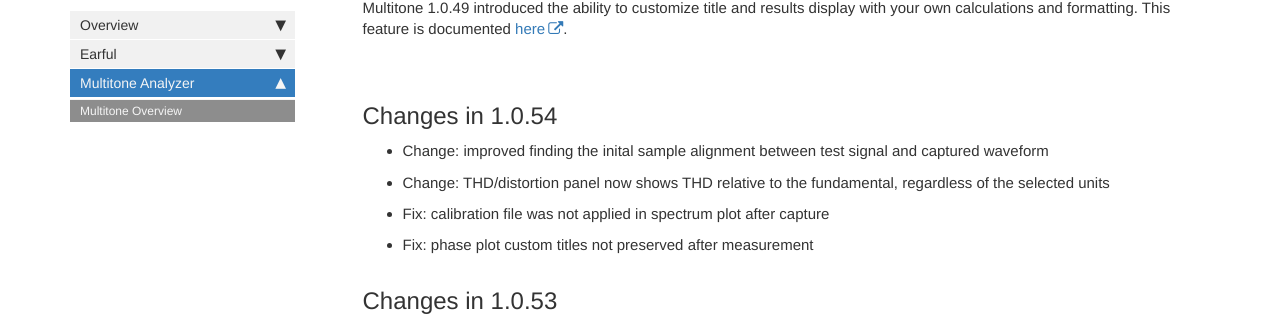
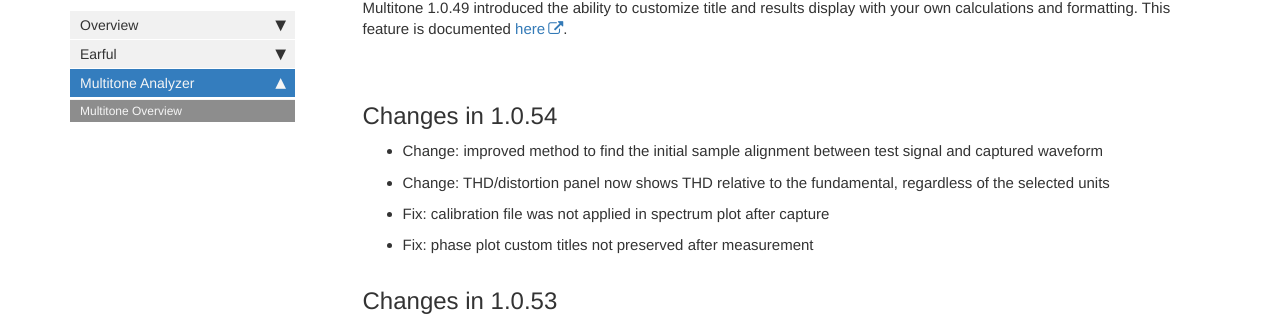
Before and after one commit to pkane2001/Distort, a Jekyll site: the page built from docs/multitone.md, in a window 1280 px wide and 900 px high, scrolled down 6851 px. Shown: the part 118-446 px from the top of the window. Built offline with Jekyll 4.4.1, drawn with Linux system fonts in a browser that asks for light colours; nearby versions of some CDN libraries; our own code applies the rules of GitHub Pages for plain Markdown files; comment, search, counter and statistics services are not loaded.

Commit message:
no message

```diff
--- a/docs/multitone.md
+++ b/docs/multitone.md
@@ -154,7 +154,7 @@ Multitone 1.0.49 introduced the ability to customize title and results display w
 
 
 ## Changes in 1.0.54
-* Change: improved finding the inital sample alignment between test signal and captured waveform
+* Change: improved method to find the initial sample alignment between test signal and captured waveform
 * Change: THD/distortion panel now shows THD relative to the fundamental, regardless of the selected units
 * Fix: calibration file was not applied in spectrum plot after capture
 * Fix: phase plot custom titles not preserved after measurement
```
